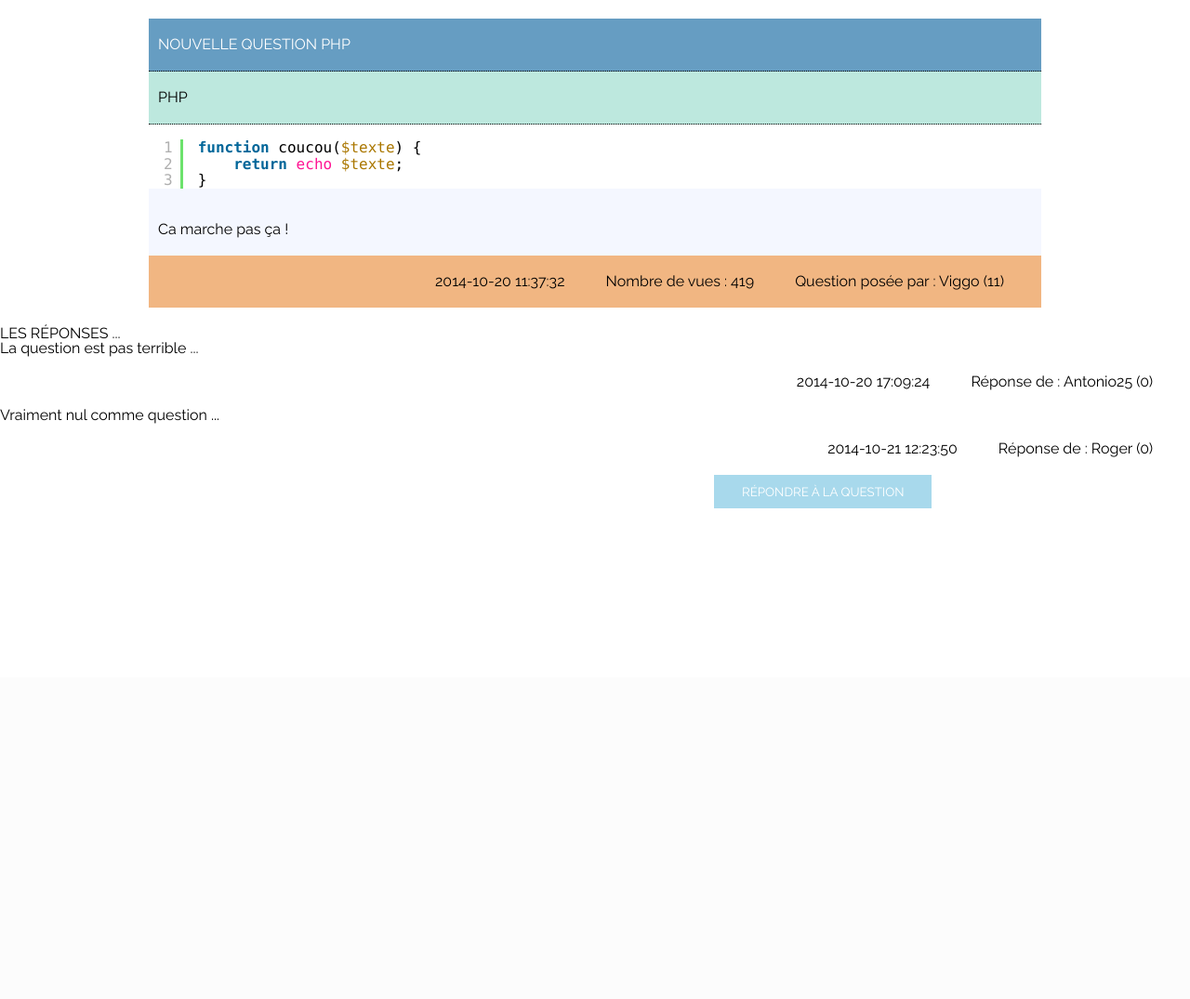
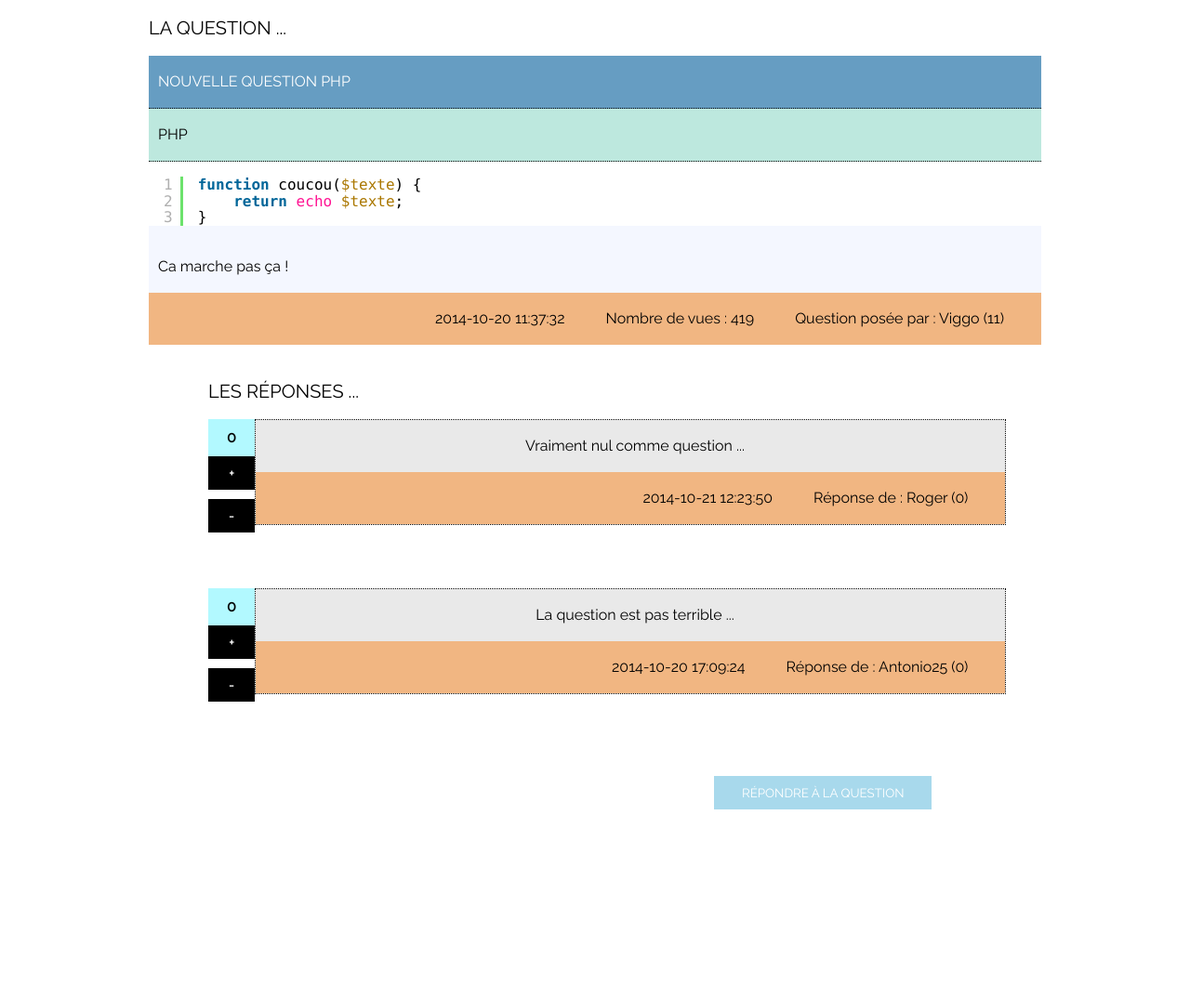
Before and after one commit to olivierandre/staque, a PHP site: page /staque/index.php?page=reponse&id_question=6 in a window 1280 px wide. Shown: the part 74-1149 px from the top of the page at 93% size. Before the commit the page ends 621 px from the top, so only its background shows below. Run offline with PHP 8.4, Linux system fonts and the light colour scheme; the visitor is signed in with stand-in values (Sample User, id 1); data comes from the database, SQL or seed files in the repository; both versions use the stored data as it was after the commit; some libraries are stand-ins or nearby versions.

Commit message:
Gestion des votes

```diff
--- a/bdd.txt
+++ b/bdd.txt
@@ -53,7 +53,7 @@ comment_answers —> A faire !!!
 	dateCreated
 	dateModified
 
-note_answer
+note_answer	- Permet de savoir si une personne a déjà voté et pour quelle question.
 	id_answer
 	id_note
 	id_user —> Celui qui a noté. 1 vote par personne
--- a/css/style.css
+++ b/css/style.css
@@ -31,6 +31,10 @@ input {
 input[type=submit], button, a {
 	cursor: pointer;
 	outline: none;
+}
+
+h3 {
+	font-size: 20px;
 }
 
 .clearfix {
@@ -311,7 +315,8 @@ input[type=submit], button, a {
 
 #previewSubmitButton #previewQuestion,
 #previewSubmitButton #previewAnswer,
-#previewSubmitButton #submitQuestion {
+#previewSubmitButton #submitQuestion,
+#previewSubmitButton #submitAnswer {
 	display: inline;
 	margin: 0;
 }
@@ -379,18 +384,24 @@ input[type=submit], button, a {
 }
 
 #seePreview, .afficheRecentQuestion,
-#seePreviewAnswer {
+#seePreviewAnswer, #afficheReponse {
 	width: 75%;
 	margin: auto;
 	min-height: 100px;
 	overflow: hidden;
 	clear: both;
-	margin-left: 50px;
 	display: none;
 	padding: 20px;
 }
 
+#seePreview {
+	display: block;
+	opacity: 0;
+}
+
 #seePreviewAnswer {
+	display: block;
+	opacity: 0;
 	width: 40%;
 	clear: none;
 	float: left;
@@ -414,7 +425,8 @@ input[type=submit], button, a {
 
 #seePreview p, #seePreview h2,
 #seePreviewAnswer p, #seePreviewAnswer h2,
-.afficheRecentQuestion p, .afficheRecentQuestion h2 {
+.afficheRecentQuestion p, .afficheRecentQuestion h2,
+.aAnswer p {
 	text-indent: 10px;
 	padding: 20px 0;
 }
@@ -438,7 +450,12 @@ input[type=submit], button, a {
 	background-color: rgba(239, 244, 255, .7);
 }
 
-.afficheRecentQuestion .informationQuestion {
+.aAnswer .seeDescription {
+	background-color: rgba(224, 224, 224, .7);
+}
+
+.afficheRecentQuestion .informationQuestion,
+.aAnswer .informationQuestion {
 	background-color: rgba(235, 151, 78, .7);
 }
 
@@ -471,3 +488,50 @@ input[type=submit], button, a {
 .answerButton:hover {
 	background-color: rgba(82, 179, 217, 1);
 }
+
+#afficheReponse {
+	display: block;
+	width: 70%;
+	margin-right: 140px;
+}
+
+#afficheReponse h3,
+.afficheRecentQuestion h3 {
+	margin-bottom: 20px;
+}
+
+.boutonScore, .aAnswer {
+	float: left;
+	text-align: center;
+	margin-bottom: 50px;
+}
+
+.aAnswer {
+	border: 1px dotted black;
+	margin-bottom: 50px;
+	width: 90%;
+}
+
+.scoreAnswer {
+	padding: 12px 20px;
+	background-color: rgba(0, 236, 255, 0.3);
+	font-weight: 700;
+}
+
+.boutonScore .votePos,
+.boutonScore .voteNeg {
+	width: 100%;
+	border: 0;
+	display: block;
+	color: white;
+	padding: 10px 20px;
+	font-weight: 700;
+	background-color: black;
+	margin-bottom:10px;
+}
+
+.boutonScore div.votePos,
+.boutonScore div.voteNeg {
+	width: auto;
+	opacity: 0;
+}
--- a/functions/fonc_control.php
+++ b/functions/fonc_control.php
@@ -60,6 +60,10 @@
 		showPage("verif", null);
 	}
 
+	function verifVote() {
+		showPage("verif", null);
+	}
+
 	/*
 	*	Gestion des questions/réponses
 	*/
--- a/functions/model/functions_answers.php
+++ b/functions/model/functions_answers.php
@@ -1,7 +1,7 @@
 <?php
 	function insertAnswer($id_user, $id_question, $answer) {
 		$dbh = connectDBH();
-		$sql = "INSERT INTO answers (id_user, id_questions, answer, resolve, date_created, date_modified)
+		$sql = "INSERT INTO answers (id_user, id_question, answer, resolve, date_created, date_modified)
 				VALUES(:id_user, :id_question, :answer, FALSE, NOW(), NOW())";
 
 		$stmt = $dbh->prepare($sql);
@@ -21,7 +21,7 @@
 		$dbh = connectDBH();
 		$sql = "SELECT * FROM answers
 				WHERE id_question = :id_question
-				ORDER BY resolve, date_created";
+				ORDER BY resolve, date_created DESC";
 		// todo : ne pas oublier de prendre en compte le score avant la date de création
 
 		$stmt = $dbh->prepare($sql);
--- a/functions/model/functions_score.php
+++ b/functions/model/functions_score.php
@@ -1,17 +1,19 @@
 <?php
-	function insertScore($id) {
+
+	function insertScore($id_answer, $id_note, $id_user) {
 		$dbh = connectDBH();
-		$sql = "";
+		$sql = "INSERT INTO note_answer
+				VALUES(:id_answer, :id_note, :id_user, NOW(), NOW())";
 
 		$stmt = $dbh->prepare($sql);
-		$stmt->bindValue(":pseudo", $pseudo);
-		$stmt->bindValue(":id", $id);
+		$stmt->bindValue(":id_answer", $id_answer);
+		$stmt->bindValue(":id_note", $id_note);
+		$stmt->bindValue(":id_user", $id_user);
 
-		$stmt->execute();
-		$userFind = $stmt->fetchColumn();
+		$return = $stmt->execute();
 
 		closeDBH($dbh);
-		return $userFind;
+		return $return;
 	}
 
 	function getScoreInscription($id_user) {
@@ -46,7 +48,7 @@
 		return $score;
 	}
 
-	function getScoreUser($id_user) {
+	/*function getScoreUser($id_user) {
 		$dbh = connectDBH();
 		$sql = "SELECT SUM(score) AS score FROM score
 				WHERE id_user = :id_user";
@@ -58,12 +60,47 @@
 
 		closeDBH($dbh);
 		return $score;
-	}
+	}*/
 
 	function getScore($id_users) {
 		$score = getScoreInscription($id_users) + getScoreAskQuestion($id_users);
 		return $score;
 	}
 
+	function getScoreAnswer($id_answer) {
+		$dbh = connectDBH();
+		$sql = "SELECT IFNULL(SUM(tech_score.score), 0) AS somme FROM note_answer
+				JOIN tech_score ON tech_score.id = note_answer.id_note
+				WHERE id_answer = :id_answer
+				AND tech_score.id != :tech_score_id";
 
+		$stmt = $dbh->prepare($sql);
+		$stmt->bindValue(":id_answer", $id_answer);
+		$stmt->bindValue(":tech_score_id", VOTE_BAD_ANSWER);
+
+		$stmt->execute();
+		$score = $stmt->fetchColumn();
+
+		closeDBH($dbh);
+		return $score;
+	}
+
+	function isVote($id_question, $id_answer, $id_user) {
+		$dbh = connectDBH();
+		$sql = "SELECT COUNT(*) AS count FROM note_answer
+				JOIN answers ON answers.id = note_answer.id_answer
+				WHERE id_answer = :id_answer AND note_answer.id_user = :id_user
+				AND answers.id_question = :id_question";
+
+		$stmt = $dbh->prepare($sql);
+		$stmt->bindValue(":id_question", $id_question);
+		$stmt->bindValue(":id_answer", $id_answer);
+		$stmt->bindValue(":id_user", $id_user);
+
+		$stmt->execute();
+		$count = $stmt->fetchColumn();
+
+		closeDBH($dbh);
+		return $count;
+	}
 ?>
--- a/question/afficheQuestion.php
+++ b/question/afficheQuestion.php
@@ -28,6 +28,11 @@
 <a <?php else :?>
 <div <?php endif ?>
 class="afficheRecentQuestion <?= $opacity ?>" href="index.php?page=reponse&id_question=<?= $id_question ?>">
+
+<?php if($page === "reponse") : ?>
+	<h3>La question ...</h3>
+<?php endif ?>
+
 	<div class="seeTitre">
 		<h2><?= $question['titre'] ?></h2>
 	</div>
--- a/reponse/reponse.php
+++ b/reponse/reponse.php
@@ -3,7 +3,11 @@
 	include("presentation/top.php");
 
 	$id_question = $_GET['id_question'];
+	$id_user = 0;
+
+	if(!empty($_SESSION['id'])) {
 		$id_user = $_SESSION['id'];
+	}
 
 	if(empty($id_question)) {
 		header(PAGE_ACCUEIL);
@@ -17,7 +21,6 @@
 	include("question/afficheQuestion.php");
 	$count = getUserQuestion($id_question, $id_user);
 
-	if(!$count) :
 ?>
 
 	<div id="afficheReponse">
@@ -27,8 +30,32 @@
 		foreach($answers as $answer) :
 		$pseudo_answer = getPseudo($answer['id_user']);
 		$pseudoScore = 0;
+		$idAnswer = $answer['id'];
+		$user_id_answer = $answer['id_user'];
+		$scoreAnswer = getScoreAnswer($idAnswer);
 
+		$isVote = isVote($id_question, $idAnswer, $id_user);
 	?>
+			<div class="boutonScore" id="boutonScore_<?= $idAnswer ?>">
+			<div id="scoreAnswer_<?= $idAnswer ?>" class="scoreAnswer"><p><?= $scoreAnswer ?></p></div>
+			<?php
+				if(!$isVote && ($user_id_answer !== $id_user)) {
+					$affiche = '<button href="index.php?page=verifVote&idAnswer='.$idAnswer.'&vote=pos&user_vote='.$id_user.'" id="votePos_'.$idAnswer.'" class="votePos">+</button>';
+				} else {
+					$affiche = '<div class="votePos"><p>+</p></div>';
+				}
+					echo $affiche;
+
+				if(!$isVote && ($user_id_answer !== $id_user)) {
+					$affiche = '<button href="index.php?page=verifVote&idAnswer='.$idAnswer.'&vote=neg&user_vote='.$id_user.'" id="voteNeg_'.$idAnswer.'" class="voteNeg">-</button>';
+				} else {
+					$affiche = '<div class="voteNeg"><p>-</p></div>';
+				}
+					echo $affiche;
+				?>
+
+			</div>
+
 			<div class="aAnswer">
 				<div class="seeDescription">
 					<?= $answer['answer'] ?>
@@ -40,19 +67,22 @@
 					</ul>
 				</div>
 			</div>
+		<div class='clearfix'></div>
 	<?php endforeach ?>
 
 	</div>
 
+<?php if(!$count && isLog()) : ?>
 	<div id="repondre">
 		<button class="answerButton button">Répondre à la question</button>
 	</div>
-<?php endif; ?>
+<?php endif ?>
 
 	<div id="divFormTiny">
-		<form id="tinyAnswer" method="post" action="index.php?page=verifAnswer&id_question=<?= $id_question ?>">
+		<form id="tinyAnswer" method="post" action="index.php?page=verifAnswer">
 
 			<input type="hidden" name="id_user" value="<?= $id_user ?>">
+			<input type="hidden" name="id_question" value="<?= $id_question ?>">
 
 			<div class="textarea">
 		    	<textarea name="textQuestion"></textarea>
@@ -60,7 +90,7 @@
 
 		    <div id="previewSubmitButton">
 			    <button id="previewAnswer">preview</button>
-			    <input id="submitQuestion" type="submit">
+			    <input id="submitAnswer" type="submit">
 			</div>
 		</form>
 
```
Also changed, not shown: js/js.js (+136 -6 lines), staque.sql (+40 -6 lines), verif/verifAnswer.php (+8 -2 lines), verif/verifVote.php (added, +31 -0 lines). Lines whose indentation alone changed are shown as unchanged.
